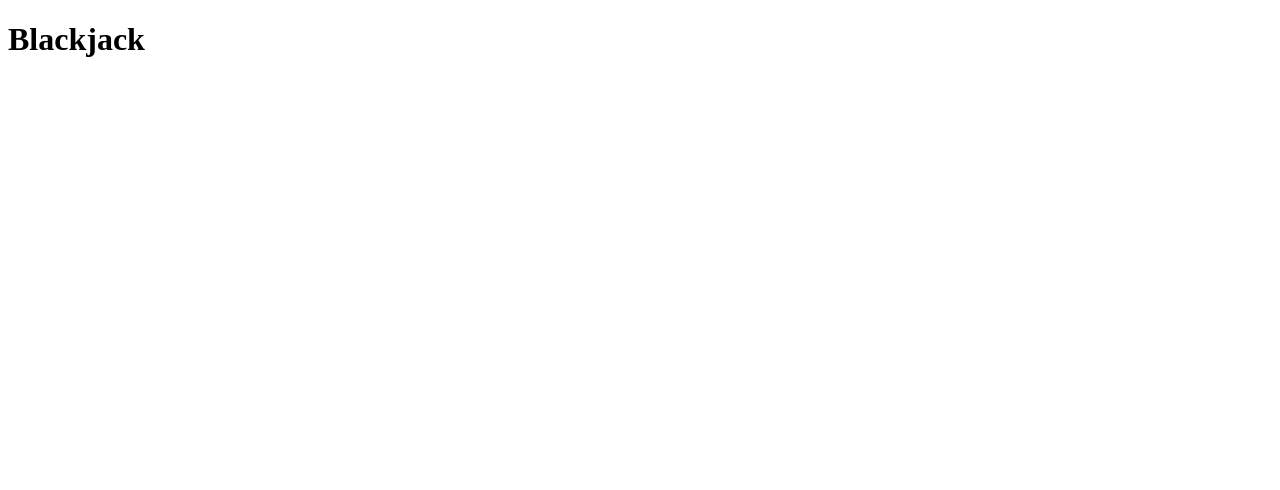
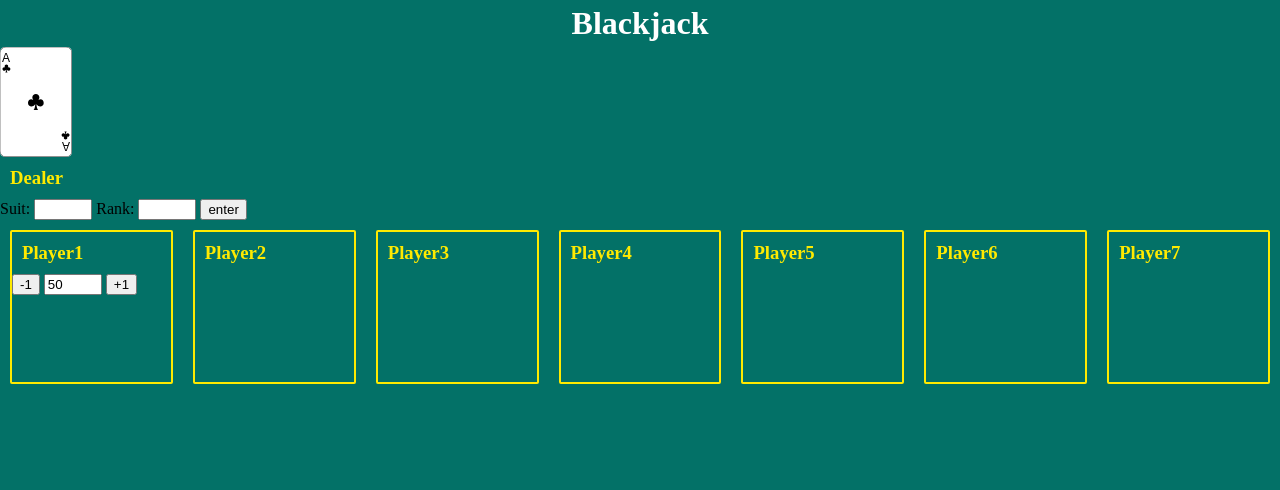
Before and after one commit to LeightonGuang/blackjack, a plain HTML site: page index.html in a window 1280 px wide. Drawn offline with Linux system fonts and the light colour scheme.

Commit message:
card image change with suit and rank

```diff
--- a/index.html
+++ b/index.html
@@ -1,4 +1,3 @@
-<!DOCTYPE html>
 <!DOCTYPE html>
 <html lang="en">
   <head>
@@ -11,5 +10,72 @@
 
   <body>
     <h1>Blackjack</h1>
+    <!--
+      936 x 440
+      72 x 110
+    -->
+    <div class="card">
+      <img
+        id="card_num"
+        src="images/playing_cards_print.svg"
+        alt="playing cards print"
+      />
+      <style>
+        #card_num {
+          margin-top: calc((-110px * 0));
+          margin-left: calc((-72px * 0));
+        }
+      </style>
+    </div>
+
+    <section>
+      <div id="dealer">
+        <h3>Dealer</h3>
+      </div>
+    </section>
+
+    <section>
+      Suit:
+      <input type="text" id="test_suit"/>
+      Rank:
+      <input type="text" id="test_rank"/>
+      <button id="test_button" onclick="button_func()">enter</button>
+    </section>
+
+    <section id="players_hand">
+      <div id="player_one" class="players">
+        <h3>Player1</h3>
+        <section class="action">
+          <button type="button">-1</button>
+          <input type="number" value="50" />
+          <button type="button">+1</button>
+        </section>
+      </div>
+
+      <div id="player_two" class="players">
+        <h3>Player2</h3>
+      </div>
+
+      <div id="player_three" class="players">
+        <h3>Player3</h3>
+      </div>
+
+      <div id="player_four" class="players">
+        <h3>Player4</h3>
+      </div>
+
+      <div id="player_five" class="players">
+        <h3>Player5</h3>
+      </div>
+
+      <div id="player_six" class="players">
+        <h3>Player6</h3>
+      </div>
+
+      <div id="player_seven" class="players">
+        <h3>Player7</h3>
+      </div>
+    </section>
+    <script src="index.js"></script>
   </body>
 </html>
--- a/index.js
+++ b/index.js
@@ -0,0 +1,64 @@
+//7 player max
+//4 decks of cards
+
+//      spades  hearts  diamonds  clubs
+let suits = ["C", "D", "H", "S"];
+let ranks = [ "A", "2", "3", "4", "5",
+              "6", "7", "8", "9", "10", "J",
+              "Q", "K"];
+
+function button_func(){
+  let test_img = document.querySelector("#card_num");
+  let suit = document.querySelector("#test_suit").value;
+  let rank = document.querySelector("#test_rank").value;
+
+  //document.querySelector("#test_suit").value = "";
+  //document.querySelector("#test_rank").value = "";
+  console.log(suit);
+
+  let y = -110 * (suits.indexOf(suit)) + "px";
+  let x = -72 * (ranks.indexOf(rank)) + "px";
+  console.log("y: " + y);
+  console.log("x: " + x);
+
+
+  test_img.style.marginTop = y;
+  test_img.style.marginLeft = x;
+}
+
+class Card{
+  constructor(suit, value){
+    this.suit = suit;
+    this.value = value;
+  }
+}
+
+class Deck{
+  constructor(cards){
+    this.deck = [];
+  }
+
+  createDeck(suits, values){
+    for(let suit of suits){
+      for (let value of values){
+        this.deck.push(new Card(suit, value));
+      }
+    }
+    return this.deck;
+  }
+}
+
+function Player(){
+  this.name = "";
+  this.hand = [];
+  this.chips = 0;
+}
+
+let card = new Card(suits[0], ranks[12]);
+console.log(card);
+
+let deck = new Deck();
+console.log(deck.createDeck(suits, ranks));
+
+let player1 = new Player();
+console.log(player1);
--- a/styles.css
+++ b/styles.css
@@ -0,0 +1,50 @@
+*{
+  margin: 0;
+}
+
+button{
+  cursor: pointer;
+}
+
+body{
+  background-color: rgb(3, 113, 103);
+}
+
+input{
+  width: 50px;
+}
+
+h1{
+  color: white;
+  margin: 5px;
+  text-align: center;
+}
+
+#players_hand{
+  width: 100%;
+  display: flex;
+
+}
+
+.players{
+  width: 150px;
+  height: 150px;
+  border: 2px solid;
+  border-color: rgb(255, 234, 0);
+  border-radius: 2px;
+  margin: 10px;
+  flex-grow: 1;
+}
+
+h3{
+  color: rgb(255, 234, 0);
+  margin: 10px;
+}
+
+.card{
+  background-color: white;
+  overflow: hidden;
+  width: 72px;
+  height: 110px;
+  border-radius: 5px;
+}
```
